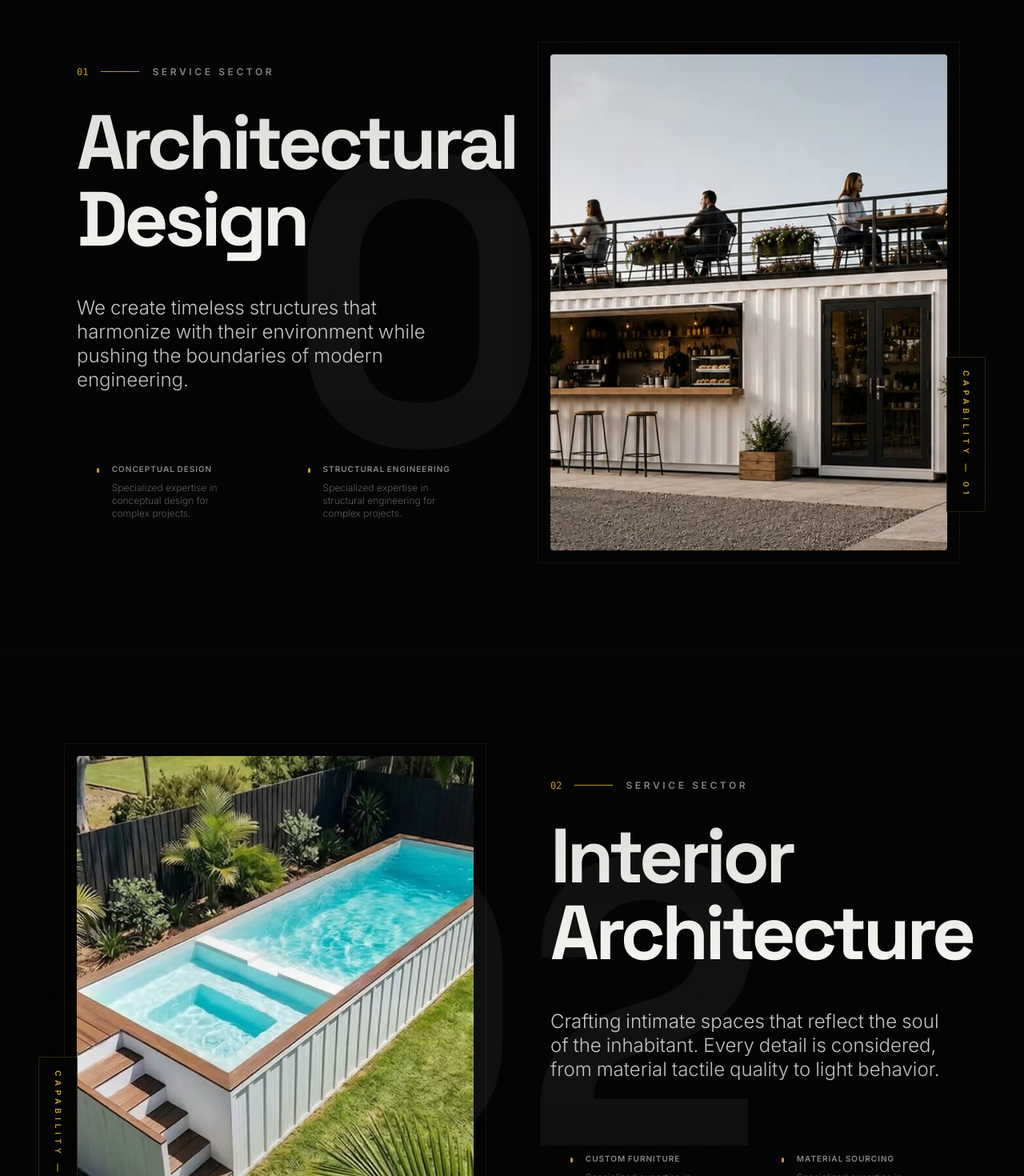
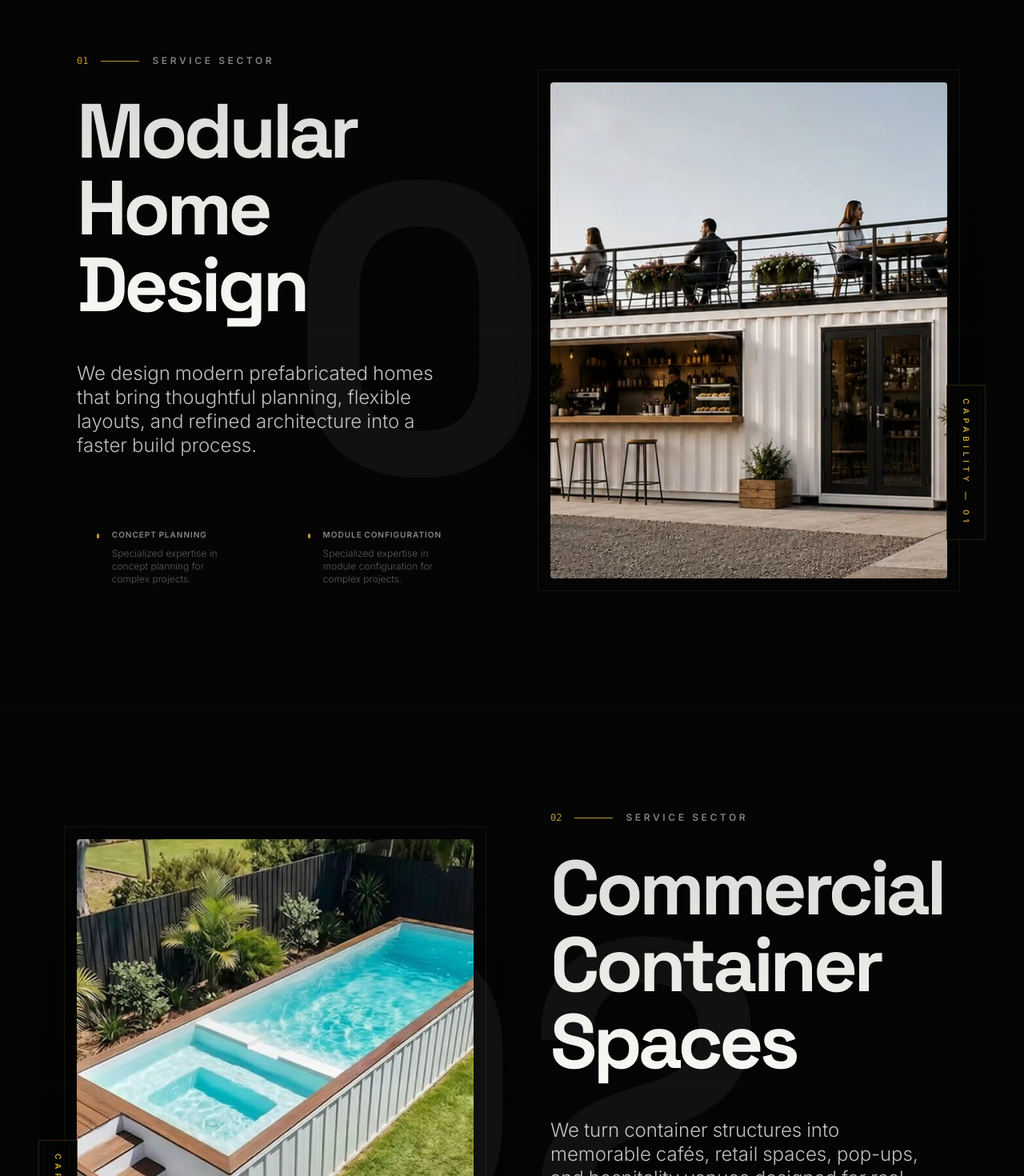
Before and after one commit to somilagrawal52/modular-design, a React (Vite) app: page /services in a window 1280 px wide. Shown: the part 860-2330 px from the top of the page at 80% size. Built offline with nearby package versions, Linux system fonts and the light colour scheme.

Commit message:
changed content

```diff
--- a/src/components/Layout.tsx
+++ b/src/components/Layout.tsx
@@ -14,7 +14,7 @@ export default function Layout({ children }: LayoutProps) {
     <div className={`relative min-h-screen bg-ink overflow-x-hidden ${MANAGER_DEMO_MODE ? '' : 'custom-cursor-enabled'}`}>
       <div className={MANAGER_DEMO_MODE ? 'hidden' : 'fixed bottom-12 right-12 z-[998] hidden xl:block'}>
         <div className="vertical-text text-[10px] uppercase tracking-[0.8em] text-ivory/40 font-bold select-none pointer-events-none">
-          AURELIAN — ARCHITECTURAL EXCELLENCE
+          MODULAR SPACES — DESIGNED TO ADAPT
         </div>
       </div>
 
--- a/src/components/home/FeaturedWork.tsx
+++ b/src/components/home/FeaturedWork.tsx
@@ -118,7 +118,7 @@ export default function FeaturedWork() {
             </Reveal>
             <StaggerText
               el="h2"
-              text="ARCHITECTURAL NARRATIVES."
+              text="MODULAR POSSIBILITIES."
               className="text-6xl md:text-8xl font-display font-bold tracking-tighter leading-[0.85]"
               delay={0.2}
               stagger={0.08}
--- a/src/components/home/Philosophy.tsx
+++ b/src/components/home/Philosophy.tsx
@@ -27,7 +27,7 @@ export default function Philosophy() {
 
               <StaggerText
                 el="h2"
-                text="Architecture is the poetry of space, written in light and stone."
+                text="Better spaces, built with less waste and more possibility."
                 className="text-6xl md:text-8xl font-serif italic font-light tracking-tighter leading-[0.85] mb-16 text-stone"
                 delay={0.2}
                 stagger={0.05}
@@ -35,7 +35,7 @@ export default function Philosophy() {
 
               <div className="grid grid-cols-1 md:grid-cols-2 gap-16">
                 <StaggerText
-                  text="We believe that luxury is not about excess, but about the perfect alignment of light, shadow, and material. Our work is a dialogue between the site's history and its future potential."
+                  text="We believe thoughtful modular design makes great spaces more accessible. Every project balances efficient construction, everyday comfort, and a strong connection to its setting."
                   className="text-xl text-stone/80 font-light leading-relaxed"
                   delay={0.6}
                   stagger={0.02}
@@ -90,7 +90,7 @@ export default function Philosophy() {
 
                 <div className="absolute -bottom-12 -left-12 z-30 hidden xl:block">
                   <div className="vertical-text text-[10px] uppercase tracking-[0.5em] text-gold font-bold bg-ivory/80 backdrop-blur-md p-6 border border-gold/20 shadow-xl">
-                    VILLA OBSIDIAN — 2024
+                    MODULAR LIVING CAMPUS
                   </div>
                 </div>
               </div>
--- a/src/components/home/Services.tsx
+++ b/src/components/home/Services.tsx
@@ -32,13 +32,13 @@ export default function Services() {
               </Reveal>
               <StaggerText
                 el="h2"
-                text="THE ART OF SPATIAL STORYTELLING."
+                text="MODULAR SPACES, MADE TO MOVE."
                 className="text-6xl font-display font-bold tracking-tighter leading-[0.85] mb-12"
                 delay={0.2}
                 stagger={0.08}
               />
               <StaggerText
-                text="From private residences to urban landmarks, we provide a full spectrum of architectural services tailored for the most discerning clients."
+                text="From prefab homes to container cafés and outdoor amenities, we create flexible spaces built for the way people live and gather."
                 className="text-ivory/70 text-lg font-light leading-relaxed max-w-xs italic font-serif"
                 delay={0.6}
                 stagger={0.02}
--- a/src/constants.ts
+++ b/src/constants.ts
@@ -2,182 +2,76 @@ import { Project, Service } from './types';
 
 export const PROJECTS: Project[] = [
   {
-    id: 'monolith-house',
-    title: 'The Monolith House',
-    category: 'Residential',
-    location: 'Swiss Alps',
-    year: '2024',
-    image: '/images/modular-home-garden.jpeg',
-    description: 'A brutalist masterpiece carved into the granite slopes of the Swiss Alps. The Monolith House redefines the relationship between raw concrete and the pristine mountain landscape.',
-    challenge: 'The primary challenge was the extreme topography and the harsh alpine climate. We needed to create a structure that felt like a natural extension of the mountain while providing a warm, protected sanctuary for its inhabitants.',
-    solution: 'We utilized a "carved" architectural language, using high-performance thermal concrete that mimics the surrounding granite. The interior is lined with reclaimed oak to provide a tactile contrast to the raw exterior.',
-    materiality: 'The palette is strictly limited to four elements: raw concrete, reclaimed oak, slate, and low-iron glass. This restraint allows the textures of the materials to speak, responding to the changing light of the mountains.',
-    technicalSpecs: [
-      { label: 'Structural System', value: 'Reinforced Thermal Concrete' },
-      { label: 'Energy Class', value: 'Minergie-P-Eco' },
-      { label: 'Glazing', value: 'Triple-pane Argon Filled' }
-    ],
-    details: [
-      { label: 'Area', value: '850 sqm' },
-      { label: 'Materials', value: 'Exposed Concrete, Oak, Slate' },
-      { label: 'Status', value: 'Completed' }
-    ],
-    gallery: [
-      '/images/modular-residence-pool-hero.png',
-      '/images/modular-campus-aerial-hero.png',
-      '/images/container-pool.jpeg'
-    ]
+    id: 'garden-pavilion', title: 'Garden Pavilion', category: 'Residential', location: 'Site-specific', year: '2026', image: '/images/modular-home-garden-hero.png',
+    description: 'A compact prefabricated residence designed to settle lightly into a landscaped garden, pairing panoramic glazing with a calm, efficient living plan.',
+    challenge: 'Create a fully finished home with minimal on-site disruption and a strong connection to the landscape.', solution: 'The residence is assembled from precision-built modules, then placed on a light-touch foundation with services integrated before arrival.',
+    materiality: 'A crisp white modular shell, low-iron glazing, and warm planting textures give the home a quiet, contemporary character.',
+    technicalSpecs: [{ label: 'Construction', value: 'Off-site Modular' }, { label: 'Foundation', value: 'Light-touch Supports' }, { label: 'Glazing', value: 'Panoramic Insulated Glass' }],
+    details: [{ label: 'Type', value: 'Modular Residence' }, { label: 'Delivery', value: 'Turnkey Module' }, { label: 'Status', value: 'Concept Study' }],
+    gallery: ['/images/modular-residence-pool-hero.png', '/images/modular-campus-aerial-hero.png', '/images/container-pool.jpeg']
   },
   {
-    id: 'azure-pavilion',
-    title: 'Azure Pavilion',
-    category: 'Commercial',
-    location: 'Dubai, UAE',
-    year: '2023',
-    image: '/images/container-cafe-rooftop.jpeg',
-    description: 'A sanctuary of light and water. The Azure Pavilion serves as a private members club, featuring a floating glass structure that seems to defy gravity over the Persian Gulf.',
-    challenge: 'Designing a structure that could withstand the intense heat and humidity of Dubai while maintaining a sense of ethereal lightness and transparency.',
-    solution: 'We developed a custom double-skin facade with integrated solar shading and a passive cooling system that utilizes the surrounding seawater.',
-    materiality: 'White Thassos marble provides a cool, reflective base, while ultra-clear low-iron glass creates an invisible boundary between the interior and the sea. Polished chrome accents capture the shimmering desert light.',
-    technicalSpecs: [
-      { label: 'Facade', value: 'Double-skin Low-E Glass' },
-      { label: 'Cooling', value: 'Seawater Heat Exchange' },
-      { label: 'Lighting', value: 'Dynamic LED Integration' }
-    ],
-    details: [
-      { label: 'Area', value: '1,200 sqm' },
-      { label: 'Materials', value: 'Low-iron Glass, White Marble' },
-      { label: 'Status', value: 'Completed' }
-    ],
-    gallery: [
-      '/images/container-cafe-rooftop.jpeg',
-      '/images/modular-campus-aerial-hero.png'
-    ]
+    id: 'rooftop-coffee-bar', title: 'Rooftop Coffee Bar', category: 'Commercial', location: 'Site-specific', year: '2026', image: '/images/container-cafe-rooftop.jpeg',
+    description: 'A hospitality concept that turns a shipping container into a polished coffee bar, with a rooftop terrace that extends the guest experience outdoors.',
+    challenge: 'Create a compact food-and-beverage destination that can be transported, installed, and opened quickly.', solution: 'The service counter, back-of-house equipment, doors, and rooftop access are integrated into a single modular build.',
+    materiality: 'A clean container shell, black metal details, timber counter surfaces, and planted edges bring warmth to the compact footprint.',
+    technicalSpecs: [{ label: 'Format', value: 'Container Conversion' }, { label: 'Terrace', value: 'Rooftop Seating' }, { label: 'Setup', value: 'Rapid Installation' }],
+    details: [{ label: 'Type', value: 'Hospitality Module' }, { label: 'Service', value: 'Food & Beverage' }, { label: 'Status', value: 'Concept Study' }],
+    gallery: ['/images/container-cafe-rooftop.jpeg', '/images/modular-campus-aerial-hero.png']
   },
   {
-    id: 'obsidian-tower',
-    title: 'Obsidian Tower',
-    category: 'Hospitality',
-    location: 'Tokyo, Japan',
-    year: '2025',
-    image: '/images/modular-campus-aerial-hero.png',
-    description: 'A vertical retreat in the heart of Shinjuku. The Obsidian Tower uses dark basalt and intelligent lighting to create a silent oasis amidst the neon chaos of Tokyo.',
-    challenge: 'How to create a sense of profound silence and isolation in one of the densest urban environments on Earth.',
-    solution: 'The tower is wrapped in a "sound-absorbing" basalt skin. The interior layout is based on traditional Japanese "Ma" (negative space), focusing on the voids between functional areas.',
-    materiality: 'Honed basalt, blackened steel, and dark cedar create a monochromatic environment that absorbs light and sound. Translucent washi-glass partitions provide soft, diffused illumination.',
-    technicalSpecs: [
-      { label: 'Acoustics', value: 'Active Noise Cancellation Skin' },
-      { label: 'Seismic', value: 'Tuned Mass Damper' },
-      { label: 'Automation', value: 'AI-driven Guest Experience' }
-    ],
-    details: [
-      { label: 'Floors', value: '42' },
-      { label: 'Materials', value: 'Basalt, Blackened Steel' },
-      { label: 'Status', value: 'In Progress' }
-    ],
-    gallery: [
-      '/images/modular-home-garden.jpeg',
-      '/images/modular-residence-pool-hero.png'
-    ]
+    id: 'modular-living-campus', title: 'Modular Living Campus', category: 'Hospitality', location: 'Site-specific', year: '2026', image: '/images/modular-campus-aerial-hero.png',
+    description: 'A collection of independent modular suites arranged around shared landscape, giving each guest privacy while creating a connected destination.',
+    challenge: 'Balance repeatable construction with a setting that feels personal, grounded, and close to nature.', solution: 'Standardised modules are positioned around a central path network, allowing the site to grow in phases as demand changes.',
+    materiality: 'Light modular volumes sit above the terrain, with timber decks and planted paths softening the edges between architecture and landscape.',
+    technicalSpecs: [{ label: 'System', value: 'Repeatable Modules' }, { label: 'Growth', value: 'Phased Deployment' }, { label: 'Site Impact', value: 'Reduced Ground Works' }],
+    details: [{ label: 'Type', value: 'Hospitality Campus' }, { label: 'Configuration', value: 'Multi-unit' }, { label: 'Status', value: 'Concept Study' }],
+    gallery: ['/images/modular-home-garden.jpeg', '/images/modular-residence-pool-hero.png']
   },
   {
-    id: 'lunar-retreat',
-    title: 'Lunar Retreat',
-    category: 'Hospitality',
-    location: 'Iceland',
-    year: '2024',
-    image: '/images/modular-campus-aerial-hero.png',
-    description: 'A series of glass cabins designed to offer an unobstructed view of the Aurora Borealis, blending seamlessly into the volcanic landscape.',
-    challenge: 'Minimizing the ecological footprint in a fragile volcanic ecosystem while providing luxury amenities.',
-    solution: 'The cabins are prefabricated off-site and "floated" onto the landscape using minimal foundation points. They are entirely powered by geothermal energy.',
-    materiality: 'The cabins use structural glass with a specialized coating to prevent bird collisions. The interior features local wool textiles and charred wood, echoing the volcanic surroundings.',
-    technicalSpecs: [
-      { label: 'Power', value: '100% Geothermal' },
-      { label: 'Foundation', value: 'Micro-pile System' },
-      { label: 'Waste', value: 'Closed-loop Water System' }
-    ],
-    details: [
-      { label: 'Units', value: '12 Cabins' },
-      { label: 'Materials', value: 'Smart Glass, Local Stone' },
-      { label: 'Status', value: 'Completed' }
-    ],
-    gallery: [
-      '/images/modular-home-garden.jpeg',
-      '/images/container-pool.jpeg'
-    ]
+    id: 'forest-retreat-pods', title: 'Forest Retreat Pods', category: 'Hospitality', location: 'Site-specific', year: '2026', image: '/images/modular-campus-aerial-hero.png',
+    description: 'A flexible retreat model that brings high-comfort, low-impact accommodation to landscape-led destinations.',
+    challenge: 'Deliver comfortable guest suites without prolonged construction activity in sensitive natural settings.', solution: 'Prefabricated pods arrive largely complete, reducing build time and allowing the landscape to remain the focal point.',
+    materiality: 'Durable modular panels, insulated glazing, and restrained exterior finishes create a robust all-season envelope.',
+    technicalSpecs: [{ label: 'Build Method', value: 'Factory Finished' }, { label: 'Deployment', value: 'Low-disruption' }, { label: 'Envelope', value: 'High-performance Insulation' }],
+    details: [{ label: 'Type', value: 'Retreat Pod' }, { label: 'Use', value: 'Short Stay' }, { label: 'Status', value: 'Concept Study' }],
+    gallery: ['/images/modular-home-garden.jpeg', '/images/container-pool.jpeg']
   },
   {
-    id: 'velvet-atrium',
-    title: 'Velvet Atrium',
-    category: 'Commercial',
-    location: 'Paris, France',
-    year: '2023',
-    image: '/images/container-cafe-rooftop.jpeg',
-    description: 'A renovation of a historic Parisian courtyard into a modern office atrium, featuring a suspended garden and acoustic velvet panels.',
-    challenge: 'Integrating modern office requirements into a protected 18th-century structure without damaging the original fabric.',
-    solution: 'We created a "reversible" steel and glass insertion that touches the original walls at only a few points. The acoustic panels are made from recycled velvet.',
-    materiality: 'The contrast between the historic limestone walls and the precision-engineered steel and glass insertion is the core of the project. Recycled velvet in deep emerald provides acoustic warmth.',
-    technicalSpecs: [
-      { label: 'Preservation', value: 'Non-invasive Installation' },
-      { label: 'Acoustics', value: 'Recycled Velvet Panels' },
-      { label: 'Vegetation', value: 'Hydroponic Vertical Garden' }
-    ],
-    details: [
-      { label: 'Area', value: '2,400 sqm' },
-      { label: 'Materials', value: 'Steel, Velvet, Glass' },
-      { label: 'Status', value: 'Completed' }
-    ],
-    gallery: [
-      '/images/container-cafe-rooftop.jpeg',
-      '/images/container-pool.jpeg'
-    ]
+    id: 'container-courtyard-cafe', title: 'Container Courtyard Café', category: 'Commercial', location: 'Site-specific', year: '2026', image: '/images/container-cafe-rooftop.jpeg',
+    description: 'A compact café designed as a movable social hub, combining counter service below with a casual rooftop gathering space.',
+    challenge: 'Fit front-of-house, storage, equipment, and accessible circulation into a small, transportable footprint.', solution: 'The layout uses the container structure as an organised shell, with opening façades that connect service directly to the courtyard.',
+    materiality: 'Powder-coated metal, timber, planting, and simple industrial lighting give the module a welcoming public-facing finish.',
+    technicalSpecs: [{ label: 'Base Unit', value: '40 ft Container' }, { label: 'Facade', value: 'Opening Service Hatch' }, { label: 'Mobility', value: 'Transport-ready' }],
+    details: [{ label: 'Type', value: 'Commercial Module' }, { label: 'Use', value: 'Café & Events' }, { label: 'Status', value: 'Concept Study' }],
+    gallery: ['/images/container-cafe-rooftop.jpeg', '/images/container-pool.jpeg']
   },
   {
-    id: 'ivory-villa',
-    title: 'Ivory Villa',
-    category: 'Residential',
-    location: 'Santorini, Greece',
-    year: '2025',
-    image: '/images/modular-residence-pool-hero.png',
-    description: 'A contemporary take on Cycladic architecture, utilizing white sculptural forms and infinity pools that merge with the Aegean Sea.',
-    challenge: 'Reinterpreting traditional forms in a way that feels contemporary and functional for modern living.',
-    solution: 'We used robotic stone-cutting technology to create complex, fluid forms that would be impossible with traditional methods, while maintaining the iconic white aesthetic.',
-    materiality: 'Traditional white stucco is reimagined as a seamless, sculptural skin. Local Naxian limestone is used for the flooring, extending from the interior to the pool deck to create a unified plane.',
-    technicalSpecs: [
-      { label: 'Fabrication', value: 'Robotic Stone Cutting' },
-      { label: 'Water', value: 'Desalination Integration' },
-      { label: 'Climate', value: 'Passive Wind Cooling' }
-    ],
-    details: [
-      { label: 'Area', value: '600 sqm' },
-      { label: 'Materials', value: 'White Stucco, Limestone' },
-      { label: 'Status', value: 'In Progress' }
-    ],
-    gallery: [
-      '/images/container-pool.jpeg',
-      '/images/modular-home-garden.jpeg'
-    ]
+    id: 'courtyard-residence', title: 'Courtyard Residence', category: 'Residential', location: 'Site-specific', year: '2026', image: '/images/modular-residence-pool-hero.png',
+    description: 'A two-level modular residence that brings living spaces, terrace, and pool together in a bright indoor-outdoor composition.',
+    challenge: 'Achieve the amenity and presence of a custom home while retaining the speed and precision of modular construction.', solution: 'Stacked modules create distinct private and social levels, while generous glazing frames the garden and pool terrace.',
+    materiality: 'Soft white cladding, dark window frames, glass balustrades, and water create a crisp contemporary palette.',
+    technicalSpecs: [{ label: 'Configuration', value: 'Stacked Modules' }, { label: 'Outdoor Space', value: 'Terrace & Pool' }, { label: 'Delivery', value: 'Prefabricated Build' }],
+    details: [{ label: 'Type', value: 'Family Residence' }, { label: 'Levels', value: 'Two Storeys' }, { label: 'Status', value: 'Concept Study' }],
+    gallery: ['/images/container-pool.jpeg', '/images/modular-home-garden.jpeg']
   }
 ];
 
 export const SERVICES: Service[] = [
   {
-    id: 'architectural-design',
-    title: 'Architectural Design',
-    description: 'We create timeless structures that harmonize with their environment while pushing the boundaries of modern engineering.',
-    features: ['Conceptual Design', 'Structural Engineering', 'Sustainable Solutions', '3D Visualization']
+    id: 'modular-home-design', title: 'Modular Home Design',
+    description: 'We design modern prefabricated homes that bring thoughtful planning, flexible layouts, and refined architecture into a faster build process.',
+    features: ['Concept Planning', 'Module Configuration', 'Structural Coordination', '3D Visualization']
   },
   {
-    id: 'interior-architecture',
-    title: 'Interior Architecture',
-    description: 'Crafting intimate spaces that reflect the soul of the inhabitant. Every detail is considered, from material tactile quality to light behavior.',
-    features: ['Custom Furniture', 'Material Sourcing', 'Lighting Design', 'Art Curation']
+    id: 'commercial-container-spaces', title: 'Commercial Container Spaces',
+    description: 'We turn container structures into memorable cafés, retail spaces, pop-ups, and hospitality venues designed for real operation.',
+    features: ['Space Planning', 'Service Counter Design', 'Rooftop Terraces', 'Brand-ready Interiors']
   },
   {
-    id: 'urban-planning',
-    title: 'Urban Planning',
-    description: 'Designing the future of cities. We develop master plans that prioritize human experience and ecological balance.',
-    features: ['Master Planning', 'Landscape Design', 'Infrastructure Strategy', 'Public Space Design']
+    id: 'modular-amenities', title: 'Modular Amenities & Pools',
+    description: 'We add flexible outdoor amenities—from modular pools to landscape-ready leisure spaces—that complete a site with minimal disruption.',
+    features: ['Pool Integration', 'Landscape Coordination', 'Deck & Access Design', 'Site Installation']
   }
 ];
 
--- a/src/pages/ContactPage.tsx
+++ b/src/pages/ContactPage.tsx
@@ -134,7 +134,7 @@ export default function ContactPage() {
                   <div className="space-y-4">
                     <label className="text-[10px] uppercase tracking-[0.4em] text-gold font-bold">Inquiry Type</label>
                     <div className="flex flex-wrap gap-4">
-                      {['Residential', 'Commercial', 'Hospitality', 'Urban', 'Press'].slice(0, MANAGER_DEMO_MODE ? 3 : undefined).map((type) => (
+                      {['Modular Home', 'Commercial Container', 'Hospitality', 'Pools & Amenities', 'Press'].slice(0, MANAGER_DEMO_MODE ? 3 : undefined).map((type) => (
                         <button
                           key={type}
                           type="button"
--- a/src/pages/Home.tsx
+++ b/src/pages/Home.tsx
@@ -10,8 +10,8 @@ export default function Home() {
   return (
     <div className="relative">
       <SEO
-        title="Architecture & Design"
-        description="AURELIAN Studios is an award-winning architectural practice dedicated to creating timeless, sustainable, and visionary spaces."
+        title="Modular Architecture & Design"
+        description="Modular homes, commercial container spaces, and landscape-ready amenities designed for flexible modern living."
       />
       <Hero />
       <CinematicSection>
--- a/src/pages/Work.tsx
+++ b/src/pages/Work.tsx
@@ -24,7 +24,7 @@ export default function Work() {
     <div className="bg-ink min-h-screen pt-40 pb-32 relative overflow-hidden">
       <SEO
         title="Selected Works"
-        description="Explore AURELIAN Studios' curated selection of residential projects."
+        description="Explore a collection of modular residences, commercial container spaces, and hospitality concepts."
       />
       <CinematicSection parallax={false} minHeight={false}>
         {/* Background Parallax */}
@@ -48,7 +48,7 @@ export default function Work() {
               </Reveal>
               <StaggerText
                 el="h1"
-                text="ARCHITECTURAL ANTHOLOGY."
+                text="MODULAR WORKS."
                 className="text-[10vw] md:text-[8vw] font-display font-bold leading-[0.85] tracking-tighter"
                 delay={0.2}
                 stagger={0.08}
```
Also changed, not shown: src/components/home/Contact.tsx (+4 -4 lines), src/components/home/Hero.tsx (+30 -15 lines), src/pages/ServicesPage.tsx (+6 -6 lines).
